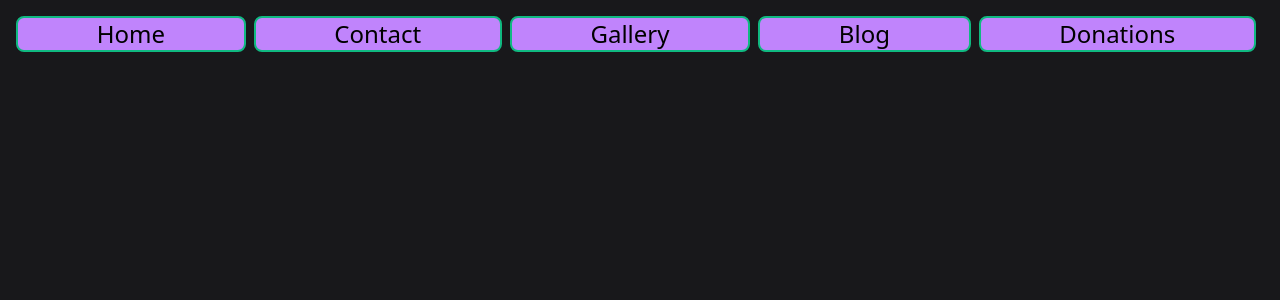
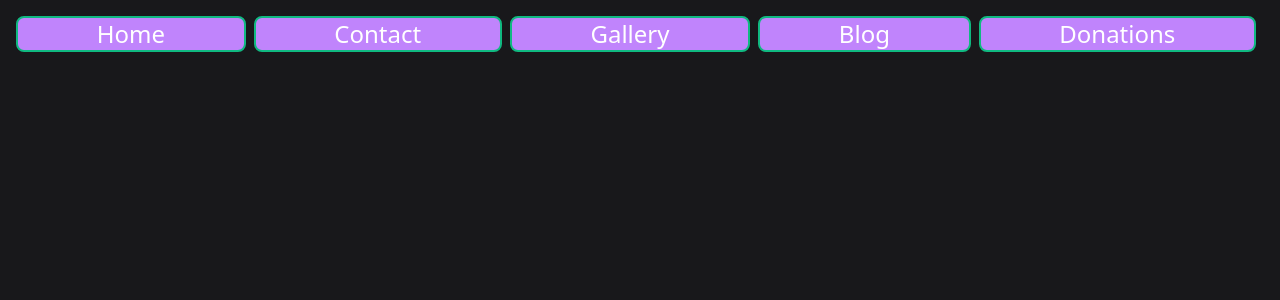
Before and after one commit to gragorther/website-2.0, a SvelteKit app: page / in a window 1280 px wide. Shown: the top 300 px of the page. Built offline with nearby package versions, Linux system fonts and the light colour scheme.

Commit message:
made the text white

```diff
--- a/src/routes/+layout.svelte
+++ b/src/routes/+layout.svelte
@@ -2,7 +2,7 @@
 	import '../app.css';
 	let navclass;
 	navclass =
-		'border border-emerald-500 border-2 rounded-lg bg-purple-400 text-2xl flex-grow text-center mr-2 hover:bg-red-400';
+		'border border-emerald-500 border-2 rounded-lg bg-purple-400 text-2xl flex-grow text-center mr-2 hover:bg-red-400 ';
 </script>
 
 <nav class="rounded-lg m-4">
@@ -20,4 +20,7 @@
 	:global(body) {
 		@apply bg-zinc-900;
 	}
+	:global(*) {
+		@apply text-white;
+	}
 </style>
```
